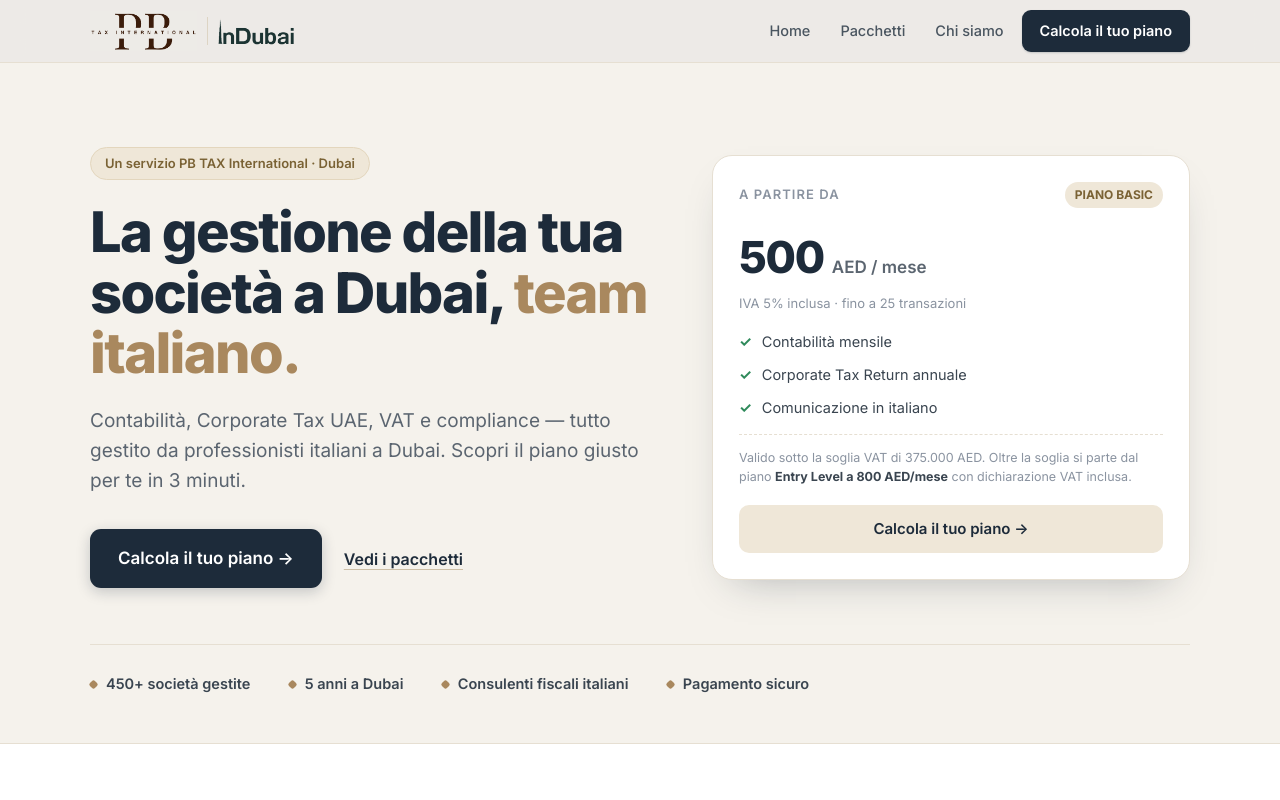
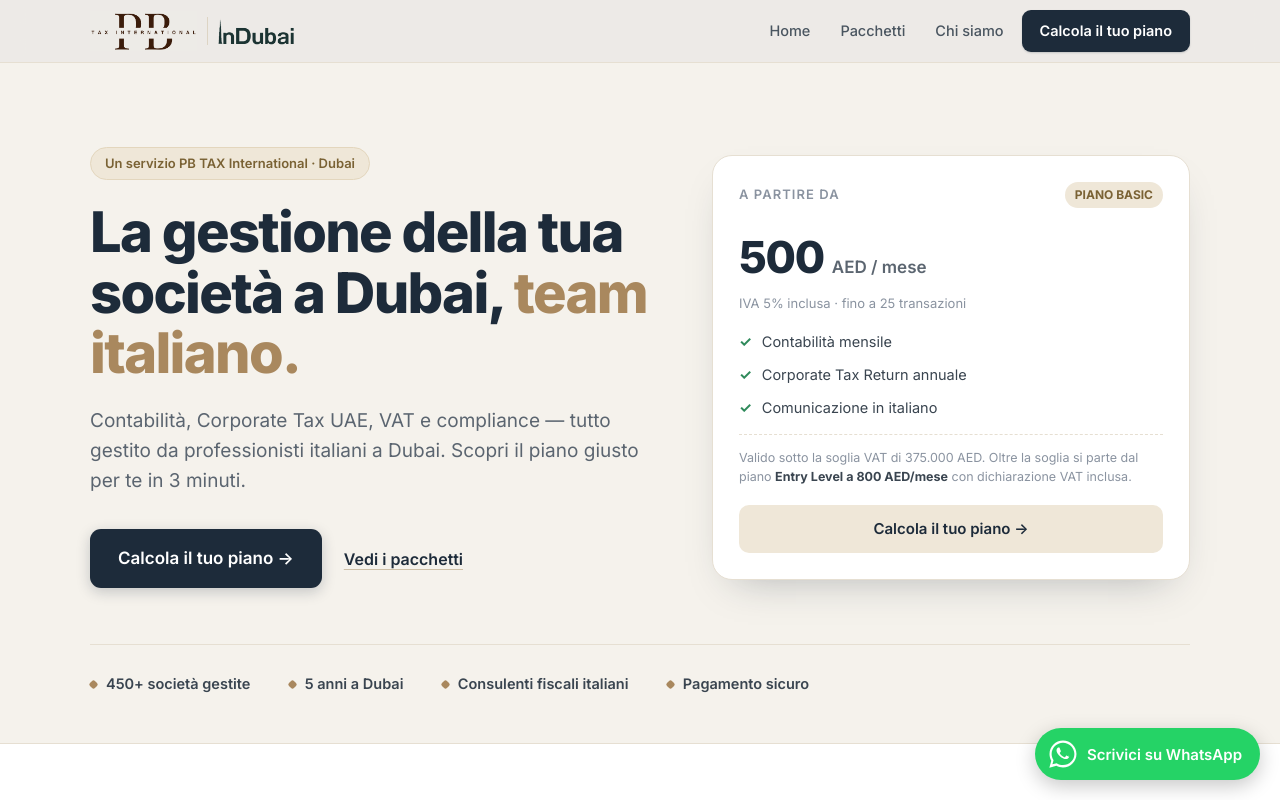
Before and after one commit to bozzellapellegrinoweb/gestione-societa-dubai, a Next.js app: page / in a window 1280 px wide. Shown: the top 800 px of the page. Built offline with nearby package versions, Linux system fonts and the light colour scheme.

Commit message:
Implement WhatsApp contact button in layout
Added a WhatsApp contact link with a floating button for user inquiries.

```diff
--- a/src/app/layout.tsx
+++ b/src/app/layout.tsx
@@ -4,6 +4,11 @@ import Script from 'next/script'
 import './globals.css'
 
 const inter = Inter({ subsets: ['latin'], variable: '--font-inter' })
+
+const WA_NUMBER = '971585971575'
+const WA_TEXT =
+  'Salve, ho visto che offrite il servizio di contabilità e gestione. Posso avere maggiori informazioni o fissare una videochiamata?'
+const WA_HREF = `https://wa.me/${WA_NUMBER}?text=${encodeURIComponent(WA_TEXT)}`
 
 export const metadata: Metadata = {
   title: 'PB TAX International — Gestione contabile per società a Dubai',
@@ -22,7 +27,55 @@ export const metadata: Metadata = {
 export default function RootLayout({ children }: { children: React.ReactNode }) {
   return (
     <html lang="it" className={inter.variable}>
-      <body className="min-h-screen antialiased">{children}</body>
+      <body className="min-h-screen antialiased">
+        {children}
+        <a
+          href={WA_HREF}
+          target="_blank"
+          rel="noopener noreferrer"
+          id="pbtax-wa-float"
+          aria-label="Scrivici su WhatsApp"
+        >
+          <svg viewBox="0 0 32 32" width="28" height="28" aria-hidden="true" focusable="false">
+            <path
+              fill="#fff"
+              d="M16 .6C7.5.6.6 7.5.6 16c0 2.8.7 5.4 2 7.7L.4 31.6l8.1-2.1c2.2 1.2 4.7 1.9 7.5 1.9 8.5 0 15.4-6.9 15.4-15.4S24.5.6 16 .6zm0 28c-2.5 0-4.8-.7-6.8-1.8l-.5-.3-4.8 1.3 1.3-4.7-.3-.5C3.8 20.8 3 18.5 3 16 3 8.8 8.8 3 16 3s13 5.8 13 13-5.8 12.6-13 12.6zm7.1-9.4c-.4-.2-2.3-1.1-2.6-1.3-.4-.1-.6-.2-.9.2-.3.4-1 1.3-1.2 1.5-.2.2-.4.3-.8.1-.4-.2-1.6-.6-3.1-1.9-1.1-1-1.9-2.3-2.1-2.7-.2-.4 0-.6.2-.8.2-.2.4-.4.5-.7.2-.2.2-.4.4-.6.1-.3 0-.5 0-.7-.1-.2-.9-2.1-1.2-2.9-.3-.8-.6-.7-.9-.7h-.7c-.2 0-.6.1-.9.4-.3.4-1.2 1.2-1.2 2.9 0 1.7 1.2 3.4 1.4 3.6.2.2 2.4 3.7 5.9 5.2.8.4 1.5.6 2 .8.8.3 1.6.2 2.2.1.7-.1 2.3-.9 2.6-1.8.3-.9.3-1.6.2-1.8-.1-.1-.3-.2-.7-.4z"
+            />
+          </svg>
+          <span className="pbtax-wa-label">Scrivici su WhatsApp</span>
+        </a>
+        <style>{`
+          #pbtax-wa-float {
+            position: fixed;
+            right: 20px;
+            bottom: 20px;
+            z-index: 60;
+            display: inline-flex;
+            align-items: center;
+            gap: 10px;
+            background: #25D366;
+            color: #fff;
+            text-decoration: none;
+            padding: 12px 18px 12px 14px;
+            border-radius: 50px;
+            font-family: 'Inter', -apple-system, BlinkMacSystemFont, sans-serif;
+            font-size: 15px;
+            font-weight: 600;
+            line-height: 1;
+            box-shadow: 0 6px 20px rgba(0,0,0,.22);
+            transition: transform .15s ease, box-shadow .15s ease;
+          }
+          #pbtax-wa-float:hover {
+            transform: translateY(-2px);
+            box-shadow: 0 10px 26px rgba(0,0,0,.28);
+          }
+          #pbtax-wa-float svg { flex: 0 0 auto; }
+          @media (max-width: 640px) {
+            #pbtax-wa-float { padding: 14px; border-radius: 50%; }
+            #pbtax-wa-float .pbtax-wa-label { display: none; }
+          }
+        `}</style>
+      </body>
       <Script src="https://www.googletagmanager.com/gtag/js?id=G-GLJ6SEB12P" strategy="afterInteractive" />
       <Script id="gtag-init" strategy="afterInteractive">{`
         window.dataLayer = window.dataLayer || [];
```
